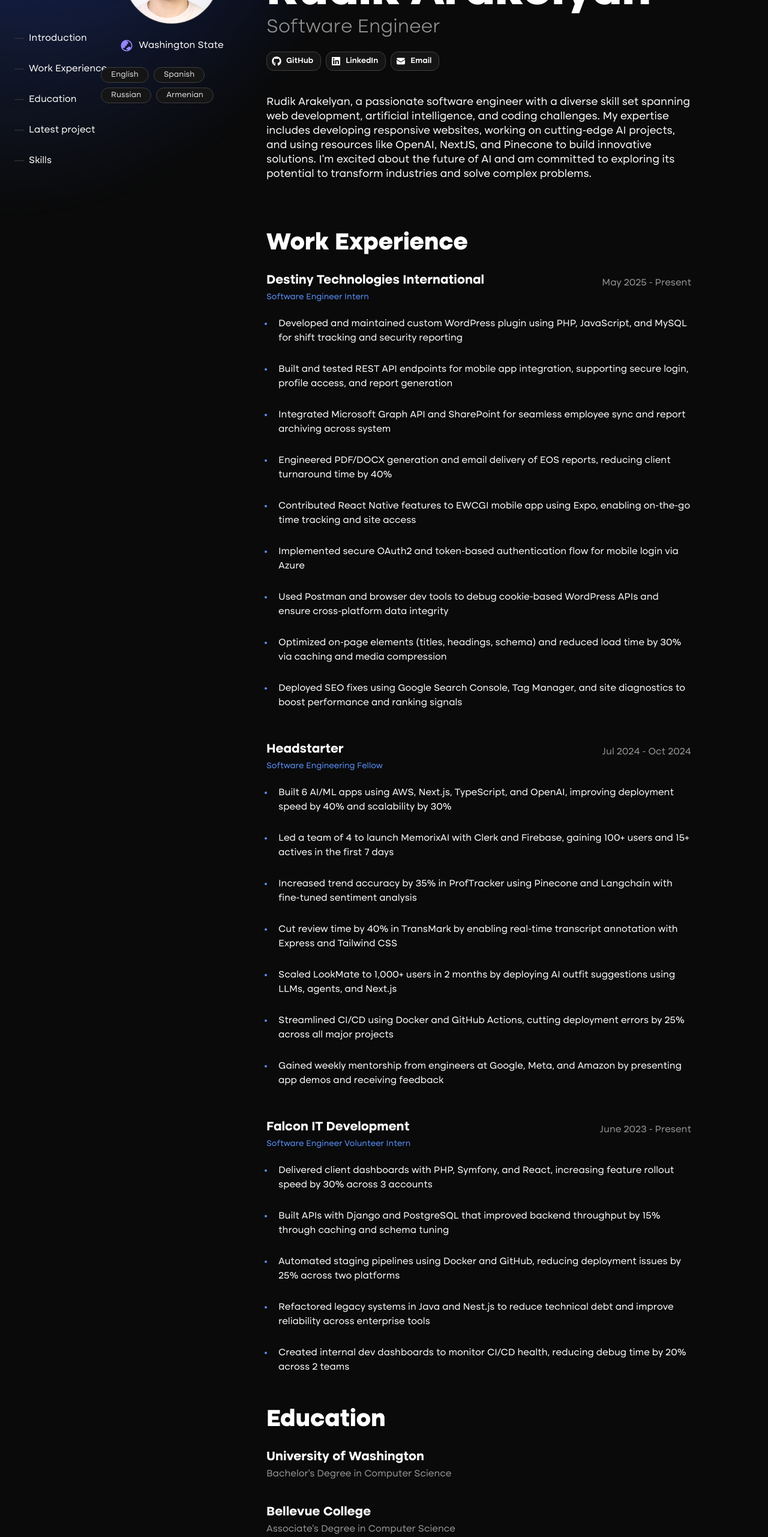
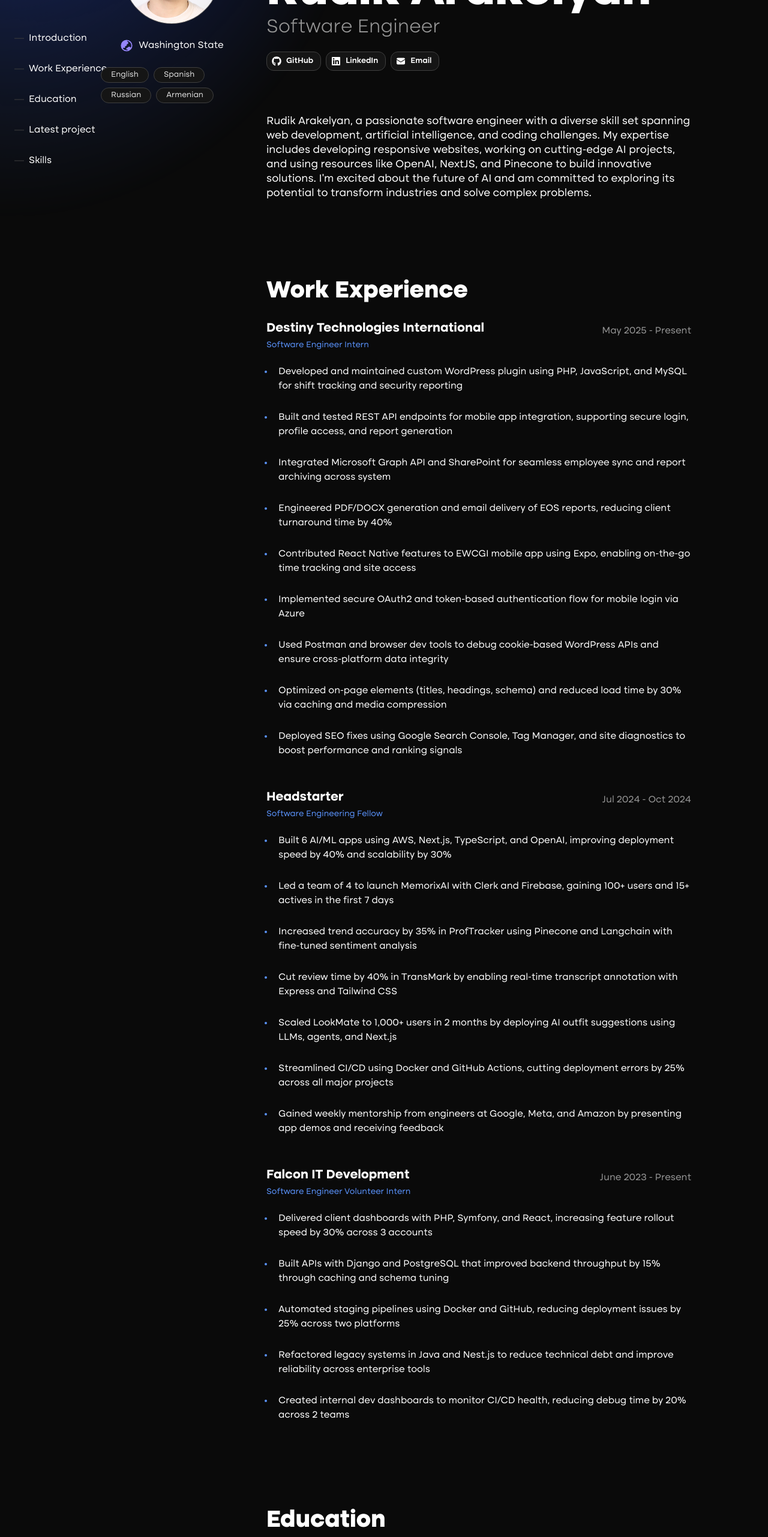
Before and after one commit to boxerarakelyan777/Portfolio-Web, a Next.js app: page /about in a window 1280 px wide. Shown: the part 234-2797 px from the top of the page at 60% size. Built offline with nearby package versions, Linux system fonts and the light colour scheme.

Commit message:
Added Section Spacing in about page

```diff
--- a/src/app/about/page.tsx
+++ b/src/app/about/page.tsx
@@ -50,10 +50,10 @@
     },
   };
 }
-
 export default function About() {
   const latestProjectTitle = "Latest project";
   const previewCategories = skillCategories.slice(0, 3);
+  const sectionSpacing = "64";
   const structure = [
     {
       title: about.intro.title,
@@ -129,7 +129,7 @@
             fillWidth
             minHeight="160"
             vertical="center"
-            marginBottom="32"
+            marginBottom={sectionSpacing}
           >
             <Flex
               fitWidth
@@ -203,17 +203,28 @@
           </Column>
 
           {about.intro.display && (
-            <Column textVariant="body-default-l" fillWidth gap="m" marginBottom="xl">
+            <Column
+              textVariant="body-default-l"
+              fillWidth
+              gap="l"
+              marginBottom={sectionSpacing}
+            >
               {about.intro.description}
             </Column>
           )}
 
           {about.work.display && (
             <>
-              <Heading as="h2" id={about.work.title} variant="display-strong-s" marginBottom="m">
+              <Heading
+                as="h2"
+                id={about.work.title}
+                variant="display-strong-s"
+                marginTop={sectionSpacing}
+                marginBottom="m"
+              >
                 {about.work.title}
               </Heading>
-              <Column fillWidth gap="l" marginBottom="40">
+              <Column fillWidth gap="l" marginBottom={sectionSpacing}>
                 {about.work.experiences.map((experience, index) => (
                   <Column key={`${experience.company}-${experience.role}-${index}`} fillWidth>
                     <Flex fillWidth horizontal="space-between" vertical="end" marginBottom="4">
@@ -267,10 +278,16 @@
 
           {about.studies.display && (
             <>
-              <Heading as="h2" id={about.studies.title} variant="display-strong-s" marginBottom="m">
+              <Heading
+                as="h2"
+                id={about.studies.title}
+                variant="display-strong-s"
+                marginTop={sectionSpacing}
+                marginBottom="m"
+              >
                 {about.studies.title}
               </Heading>
-              <Column fillWidth gap="l" marginBottom="40">
+              <Column fillWidth gap="l" marginBottom={sectionSpacing}>
                 {about.studies.institutions.map((institution, index) => (
                   <Column key={`${institution.name}-${index}`} fillWidth gap="4">
                     <Text id={institution.name} variant="heading-strong-l">
@@ -285,10 +302,16 @@
             </>
           )}
 
-          <Heading as="h2" id={latestProjectTitle} variant="display-strong-s" marginBottom="m">
+          <Heading
+            as="h2"
+            id={latestProjectTitle}
+            variant="display-strong-s"
+            marginTop={sectionSpacing}
+            marginBottom="m"
+          >
             {latestProjectTitle}
           </Heading>
-          <Column fillWidth gap="m" marginBottom="40">
+          <Column fillWidth gap="m" marginBottom={sectionSpacing}>
             <ProjectsList range={[1, 1]} marginBottom="0" />
             <Button
               href="/projects"
@@ -305,11 +328,12 @@
                 as="h2"
                 id={about.technical.title}
                 variant="display-strong-s"
+                marginTop={sectionSpacing}
                 marginBottom="40"
               >
                 {about.technical.title}
               </Heading>
-              <Column fillWidth gap="l" marginBottom="40">
+              <Column fillWidth gap="l" marginBottom={sectionSpacing}>
                 {previewCategories.map((category) => (
                   <Column key={category.title} fillWidth gap="4">
                     <Text id={category.title} variant="heading-strong-l">
```
